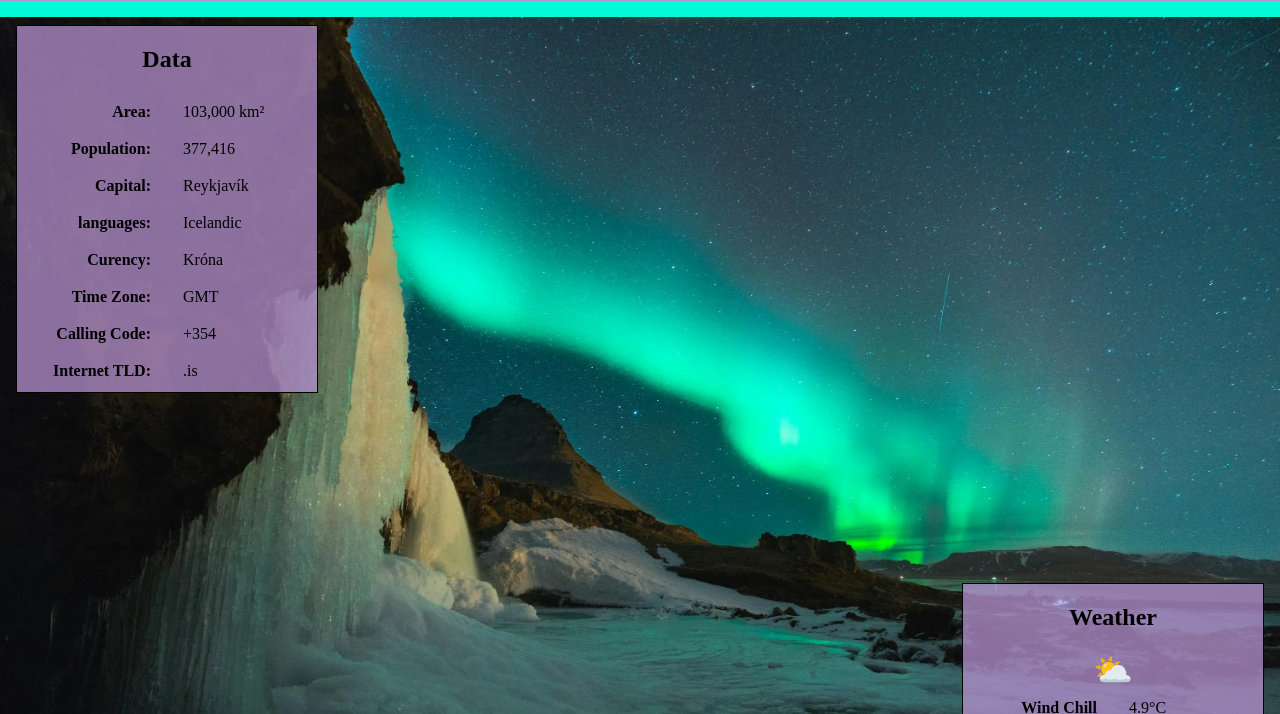
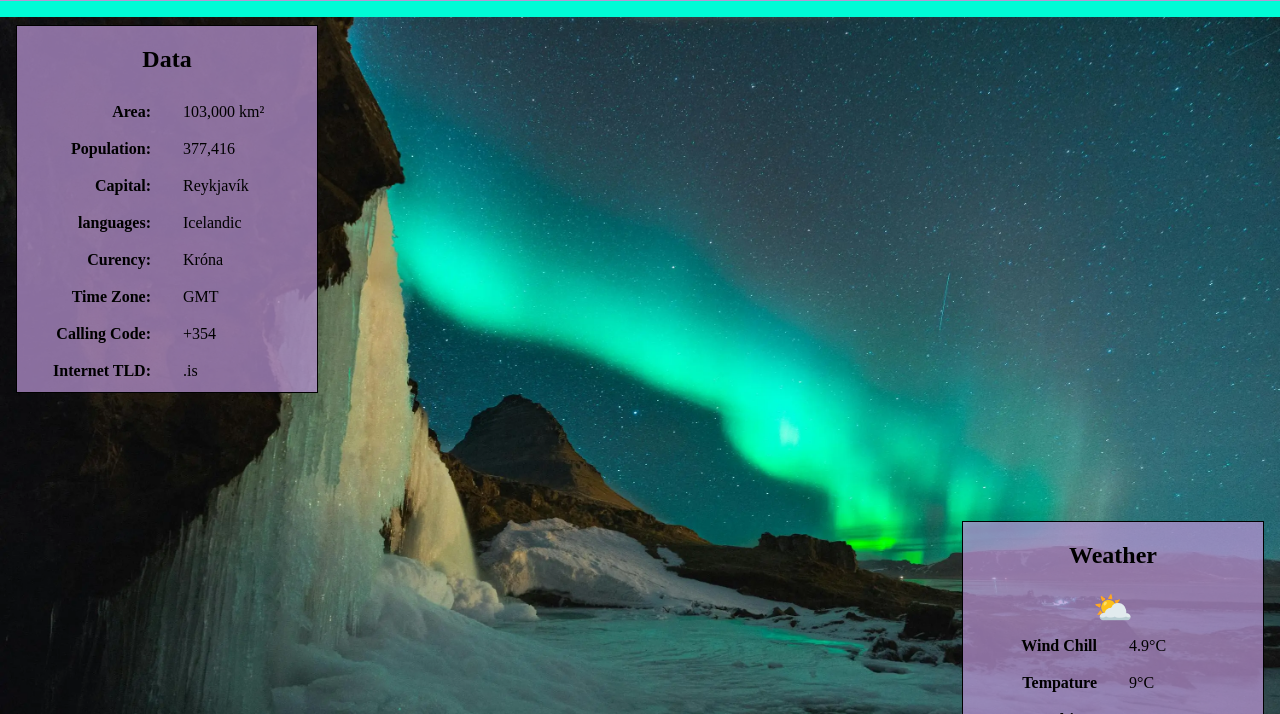
Before and after one commit to onkletype/wdd131, a plain HTML site: page places.html in a window 1280 px wide. Shown: the part 79-793 px from the top of the page. Drawn offline with Linux system fonts and the light colour scheme.

Commit message:
final iceland

```diff
--- a/places.html
+++ b/places.html
@@ -12,7 +12,6 @@
         <h1>Iceland</h1>
     </header>
     <main>
-        <div class="container">
         <div class="picture">
             <picture>
                 <source media="(min-width: 650px)" srcset="images/landscape_iceland.webp" width="100%">
@@ -35,6 +34,7 @@
         <div class="weather">
             <h2>Weather</h2>
             <div class="emoji">
+                <img src="images/1530362_weather_clouds_cloudy_forecast_rain_icon.svg" alt="picture of the weather">
             </div>
             <div class="dataTable">
                 <p class="label">Wind Chill</p> <p id="windChill" class="data"></p>
--- a/styles/places.css
+++ b/styles/places.css
@@ -47,15 +47,8 @@ footer{
     padding-left: 1rem;
 }
 .emoji{
-   text-align: center;
-   width: 100%;
-}
-.emoji::before{
-    width: 100%;
-    height: 100%;
-    content: url(https://cdn2.iconfinder.com/data/icons/weather-color-2/500/weather-32-1024.png);
-    display: inline-block;
-    background-size: contain;
+   margin: auto;
+   width: 200px;
 }
 .main{
     width: 100%;
@@ -77,15 +70,21 @@ footer{
         height: 250px;
         border: black solid 1px;
         position: absolute;
-        bottom: -130px;
+        top: 600px;
         right: 1rem;
     }
-    .emoji{
-        background: none;
+    .emoji img{
+        display: none;
     }
     .emoji::before{
         content: '⛅';
         font-size: 2rem;
+        margin: auto;
+        text-align: center;
+    }
+    .weather .emoji{
+        margin: auto;
+        text-align: center;
     }
 
   }
```
